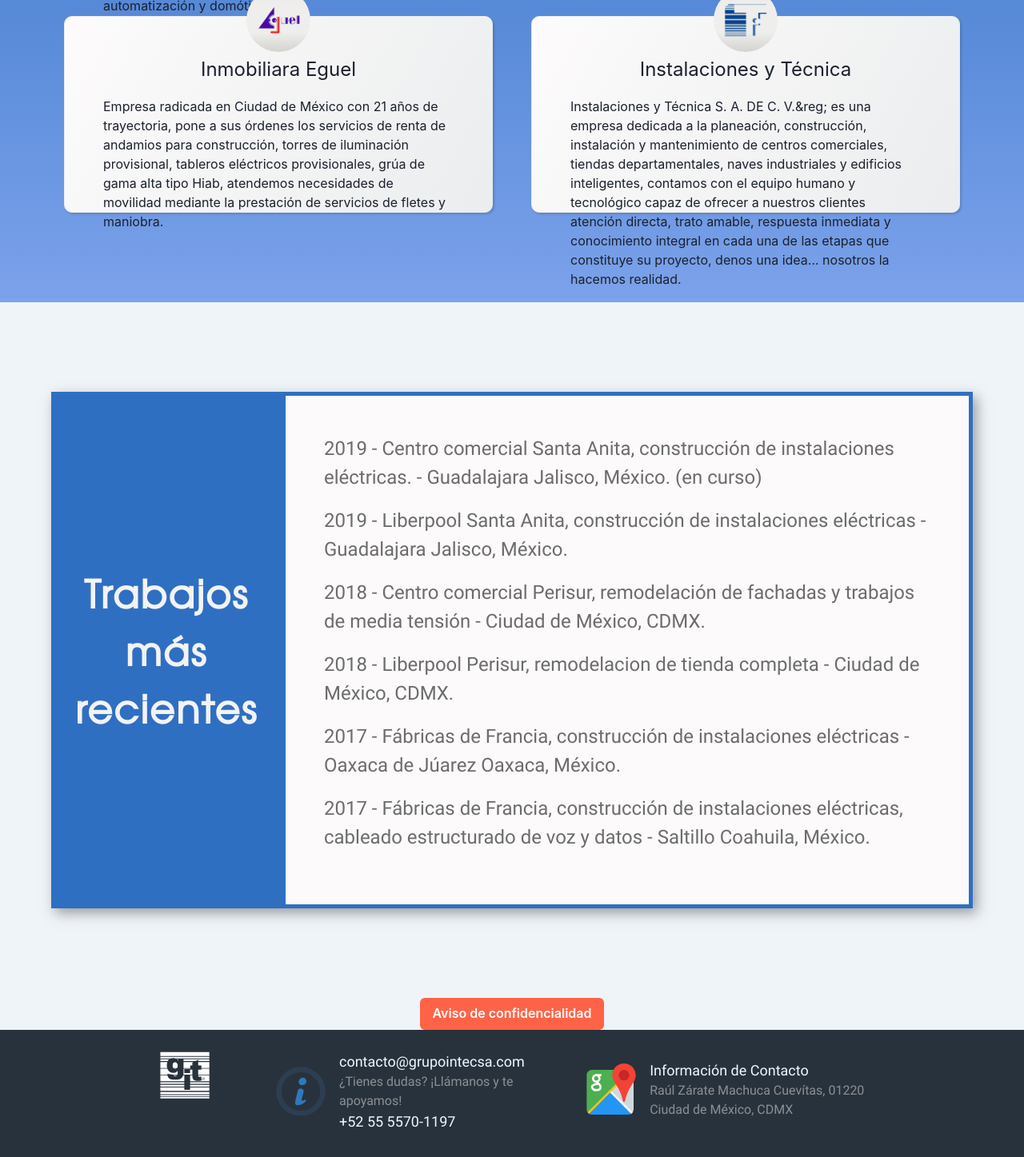
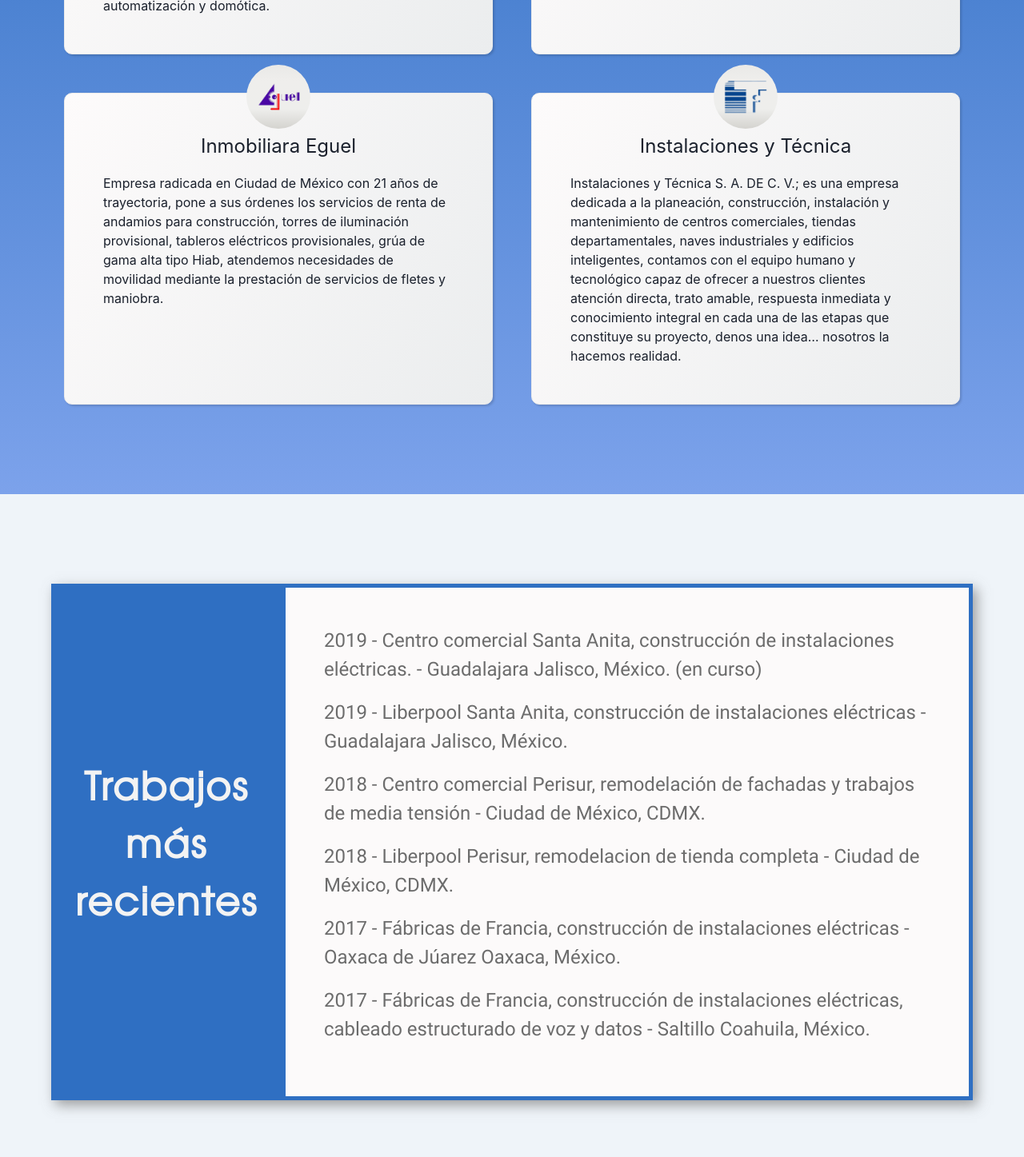
Before and after one commit to cchavezmx/nextjs-landing, a Next.js app: page /about in a window 1280 px wide. Shown: the part 1560-3007 px from the top of the page at 80% size. Built offline with nearby package versions, Linux system fonts and the light colour scheme.

Commit message:
Se modifica about.js, implementa estilos css

```diff
--- a/assets/aboutData.json
+++ b/assets/aboutData.json
@@ -152,7 +152,6 @@
 			"logo": "/logo-csm.webp",
 			"title": "Canalización y Soportería Mexicana",
 			"text": "Especializada en manufactura de productos metalmecánicos principalmente en aluminio, lámina galvanizada, lamina negra y latón, contamos con la tecnología de corte laser, corte wáter jet, punzonadora, dobladora de lámina y maquinado CNC.  Ofrecemos asesoría en el diseño de piezas especiales.",
-
 			"card": [
 				{
 					"slug": "eguelSer01",
@@ -200,7 +199,7 @@
 			"logo": "/logo-ite.webp",
 			"img": "../assets/logo/icoGIT.svg",
 			"title": "Instalaciones y Técnica",
-			"text": " Instalaciones y Técnica S. A. DE C. V.&reg; es una empresa dedicada a la planeación, construcción, instalación y mantenimiento de centros comerciales, tiendas departamentales, naves industriales y edificios inteligentes, contamos con el equipo humano y tecnológico capaz de ofrecer a nuestros clientes atención directa, trato amable, respuesta inmediata y conocimiento integral en cada una de las etapas que constituye su proyecto, denos una idea… nosotros la hacemos realidad.",
+			"text": " Instalaciones y Técnica S. A. DE C. V.; es una empresa dedicada a la planeación, construcción, instalación y mantenimiento de centros comerciales, tiendas departamentales, naves industriales y edificios inteligentes, contamos con el equipo humano y tecnológico capaz de ofrecer a nuestros clientes atención directa, trato amable, respuesta inmediata y conocimiento integral en cada una de las etapas que constituye su proyecto, denos una idea… nosotros la hacemos realidad.",
 			"card": [
 				{
 					"img": "img/servicios/main/servicio.png",
--- a/components/_SlideAviso.jsx
+++ b/components/_SlideAviso.jsx
@@ -9,7 +9,7 @@
 	return (
 		<>
 			<Button color="#fff" bg="tomato" onClick={onToggle}>
-				Aviso de confidencialidad
+				Aviso de privacidad
 			</Button>
 			<Slide
 				direction="top"
--- a/styles/companyCard.css
+++ b/styles/companyCard.css
@@ -3,6 +3,10 @@
 	display: grid;
 	grid-template-columns: repeat(2, 1fr);
 	gap: 1rem;
+}
+
+.card {
+	height: auto !important;
 }
 
 /**_____ _____ _____  mediaQuerys _____ _____ _____ */
@@ -11,10 +15,6 @@
 @media only screen and (max-width: 600px) {
 	.company__grid {
 		grid-template-columns: 1fr;
-	}
-
-	.card {
-		height: auto !important;
 	}
 }
 
```
